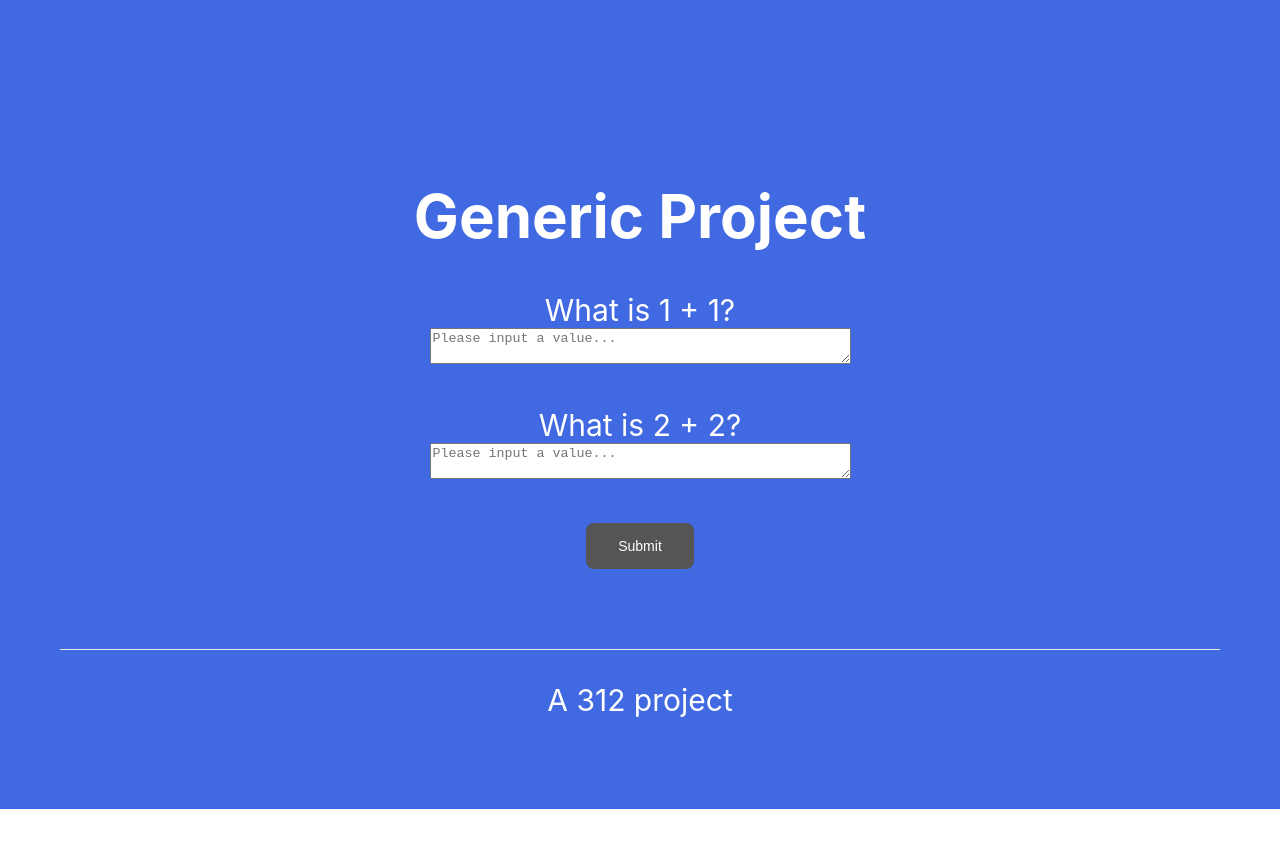
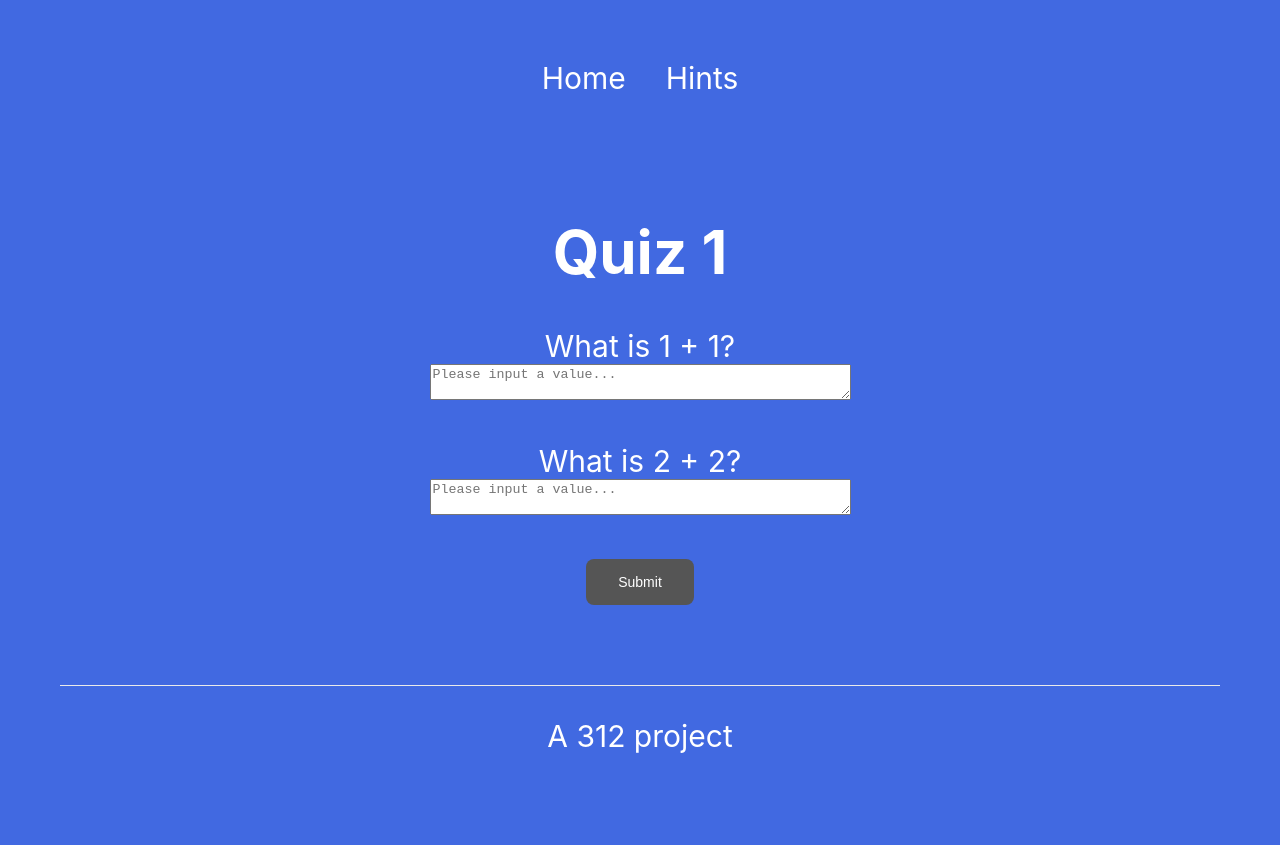
Before and after one commit to tpouler/Quiz-Maker, a Next.js app: page / in a window 1280 px wide. Before the commit the page ends 809 px from the top, so only its background shows below. Built offline with nearby package versions, Linux system fonts and the light colour scheme.

Commit message:
Add more styling

```diff
--- a/src/components/scoreReport.js
+++ b/src/components/scoreReport.js
@@ -1,4 +1,5 @@
 import PropTypes from "prop-types";
+import styles from "../styles/index.module.css";
 
 export default function ScoreReport({ questions }) {
   const checkResponse = (question) => {
@@ -18,8 +19,11 @@ export default function ScoreReport({ questions }) {
       <h2> Results: </h2>
       <p>
         You got {numCorrect} out of {questions.length} correct! This is a score
-        of {(numCorrect / questions.length) * 100} %
+        of {(numCorrect / questions.length) * 100} %.
       </p>
+      <button className={styles.button} type="return" value="Return">
+        Return to Home
+      </button>
     </div>
   );
 }
--- a/src/pages/index.js
+++ b/src/pages/index.js
@@ -29,12 +29,21 @@ export default function Main() {
     return (
       <div className={styles.header}>
         <Head>
-          <title>Generic project</title>
+          <title>Potoo project</title>
           <link rel="icon" href="/favicon.ico" />
         </Head>
 
+        <ul className={styles.bar}>
+          <li className={styles.barElement}>
+            <a href="">Home</a>
+          </li>
+          <li className={styles.barElement}>
+            <a href="">Hints</a>
+          </li>
+        </ul>
+
         <main>
-          <h1 className="title">Generic Project</h1>
+          <h1 className="title">Quiz 1</h1>
           <Quiz questions={questions} complete={complete} />
         </main>
 
--- a/src/styles/index.module.css
+++ b/src/styles/index.module.css
@@ -5,6 +5,9 @@
   flex-direction: column;
   justify-content: center;
   align-items: center;
+  background: royalblue;
+  color: white;
+  font-size: 30px;
 }
 
 .header {
@@ -26,3 +29,14 @@
   display: inline-block;
   font-size: 14px;
 }
+
+.bar {
+  list-style-type: none;
+  margin: 0;
+  padding: 0;
+}
+
+.barElement {
+  display: inline;
+  padding: 20px;
+}
```
Also changed, not shown: 1 other file (tests, documents, lock files or other folders).
